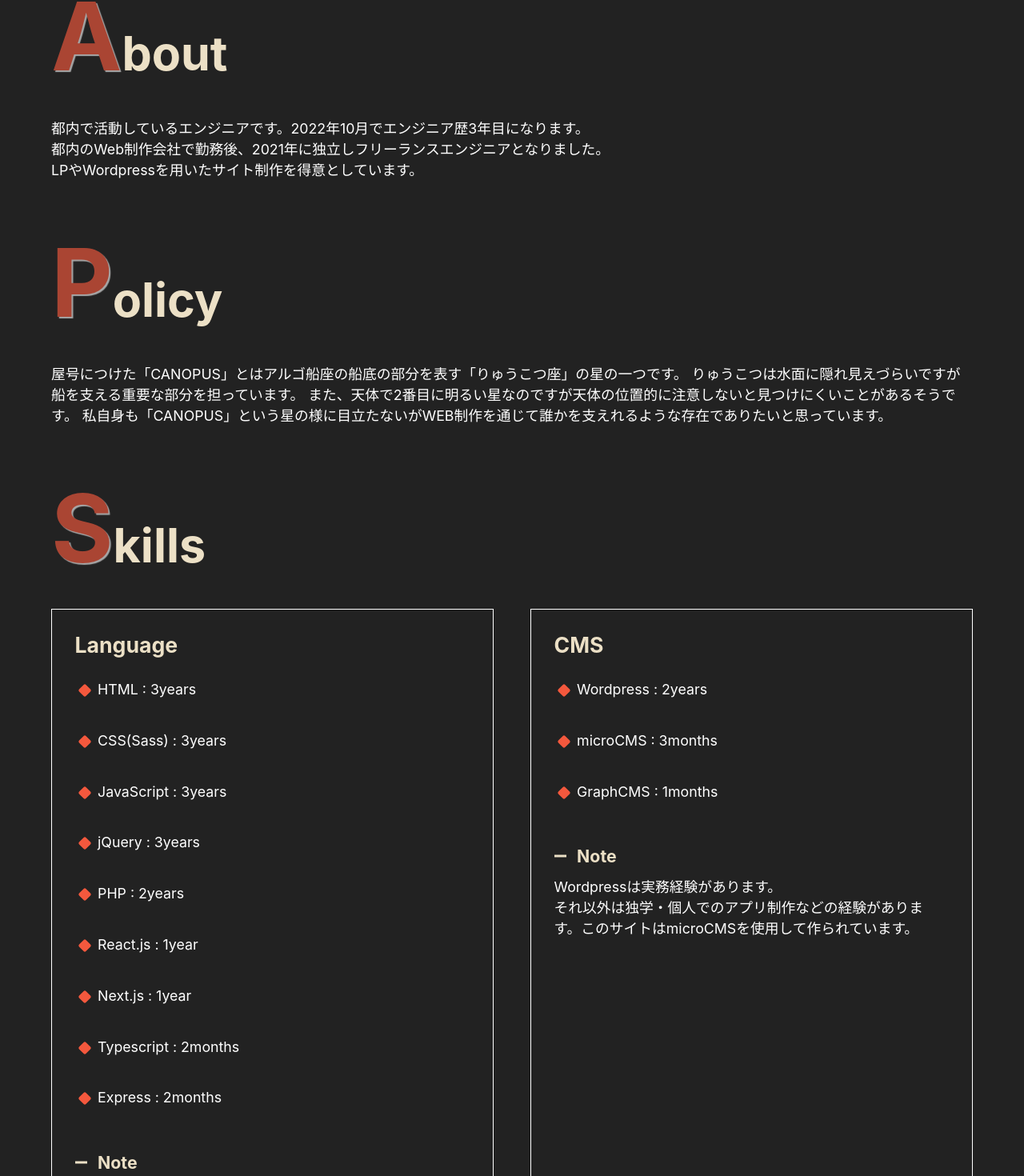
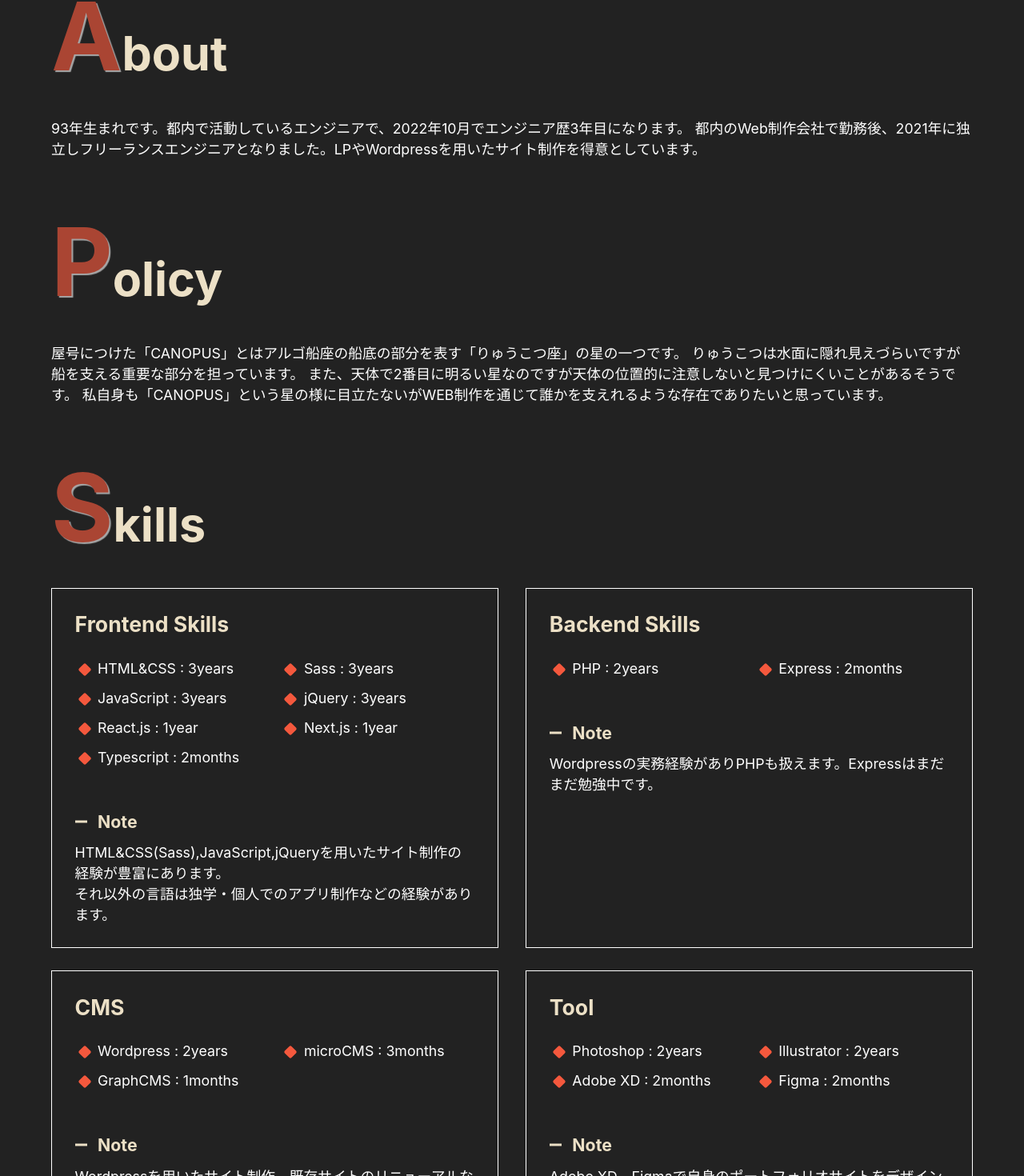
Before and after one commit to canopus-m-satoshi/nextjs-portfolio-site, a Next.js app: page /about in a window 1280 px wide. Shown: the part 1086-2556 px from the top of the page at 80% size. Built offline with nearby package versions, Linux system fonts and the light colour scheme.

Commit message:
updated about page

```diff
--- a/pages/about.tsx
+++ b/pages/about.tsx
@@ -5,6 +5,7 @@ import Container from '../components/container'
 import Hero from '../components/hero'
 import InViewMotion from '../components/inViewMotion'
 import Meta from '../components/meta'
+import Skills from '../components/skills'
 import eyecatch from '../images/my_picture.jpg'
 import styles from '../styles/about.module.css'
 
@@ -43,13 +44,10 @@ export default function About() {
           <div className={styles.box}>
             <h3 className={styles.title}>About</h3>
             <p className={styles.description}>
-              都内で活動しているエンジニアです。{currentYear}年{currentMonth}
+              93年生まれです。都内で活動しているエンジニアで、{currentYear}年
+              {currentMonth}
               月でエンジニア歴{pastYear}年目になります。
-            </p>
-            <p>
-              都内のWeb制作会社で勤務後、2021年に独立しフリーランスエンジニアとなりました。
-              <br />
-              LPやWordpressを用いたサイト制作を得意としています。
+              都内のWeb制作会社で勤務後、2021年に独立しフリーランスエンジニアとなりました。LPやWordpressを用いたサイト制作を得意としています。
             </p>
           </div>
         </InViewMotion>
@@ -72,25 +70,36 @@ export default function About() {
 
             <div className={styles.skillBox}>
               <div className={styles.skillBoxItem}>
-                <h4 className={styles.titleSmall}>Language</h4>
+                <h4 className={styles.titleSmall}>Frontend Skills</h4>
 
                 <ul className={styles.list}>
-                  <li>HTML : 3years</li>
-                  <li>CSS(Sass) : 3years</li>
+                  <li>HTML&CSS : 3years</li>
+                  <li>Sass : 3years</li>
                   <li>JavaScript : 3years</li>
                   <li>jQuery : 3years</li>
-                  <li>PHP : 2years</li>
                   <li>React.js : 1year</li>
                   <li>Next.js : 1year</li>
                   <li>Typescript : 2months</li>
+                </ul>
+
+                <h5 className={styles.noteTitle}>Note</h5>
+                <p className={styles.note}>
+                  HTML&CSS(Sass),JavaScript,jQueryを用いたサイト制作の経験が豊富にあります。
+                  <br />
+                  それ以外の言語は独学・個人でのアプリ制作などの経験があります。
+                </p>
+              </div>
+              <div className={styles.skillBoxItem}>
+                <h4 className={styles.titleSmall}>Backend Skills</h4>
+
+                <ul className={styles.list}>
+                  <li>PHP : 2years</li>
                   <li>Express : 2months</li>
                 </ul>
 
                 <h5 className={styles.noteTitle}>Note</h5>
                 <p className={styles.note}>
-                  HTML&CSS(Sass),JavaScript,jQuery,PHPは実務経験があります。
-                  <br />
-                  それ以外は独学・個人でのアプリ制作などの経験があります。
+                  Wordpressの実務経験がありPHPも扱えます。Expressはまだまだ勉強中です。
                 </p>
               </div>
               <div className={styles.skillBoxItem}>
@@ -103,7 +112,7 @@ export default function About() {
 
                 <h5 className={styles.noteTitle}>Note</h5>
                 <p className={styles.note}>
-                  Wordpressは実務経験があります。
+                  Wordpressを用いたサイト制作、既存サイトのリニューアルなど様々な案件を経験してきました。
                   <br />
                   それ以外は独学・個人でのアプリ制作などの経験があります。このサイトはmicroCMSを使用して作られています。
                 </p>
--- a/styles/about.module.css
+++ b/styles/about.module.css
@@ -17,7 +17,7 @@
 
 .list {
   display: flex;
-  gap: var(--space-sm);
+  gap: 1rem;
   flex-wrap: wrap;
 }
 
@@ -97,6 +97,6 @@
 
 @media (min-width: 768px) {
   .skillBoxItem {
-    width: 48%;
+    width: 48.5%;
   }
 }
```
